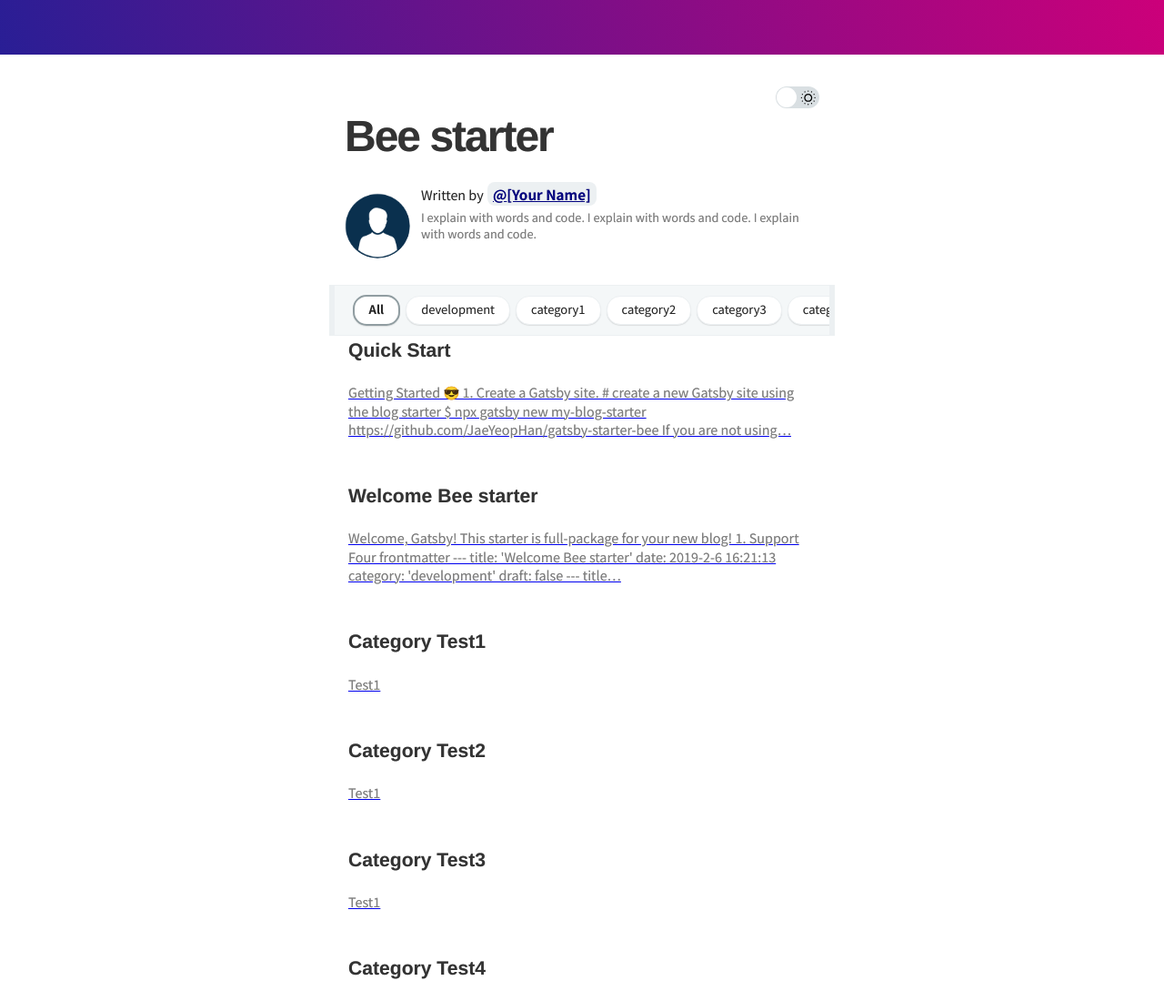
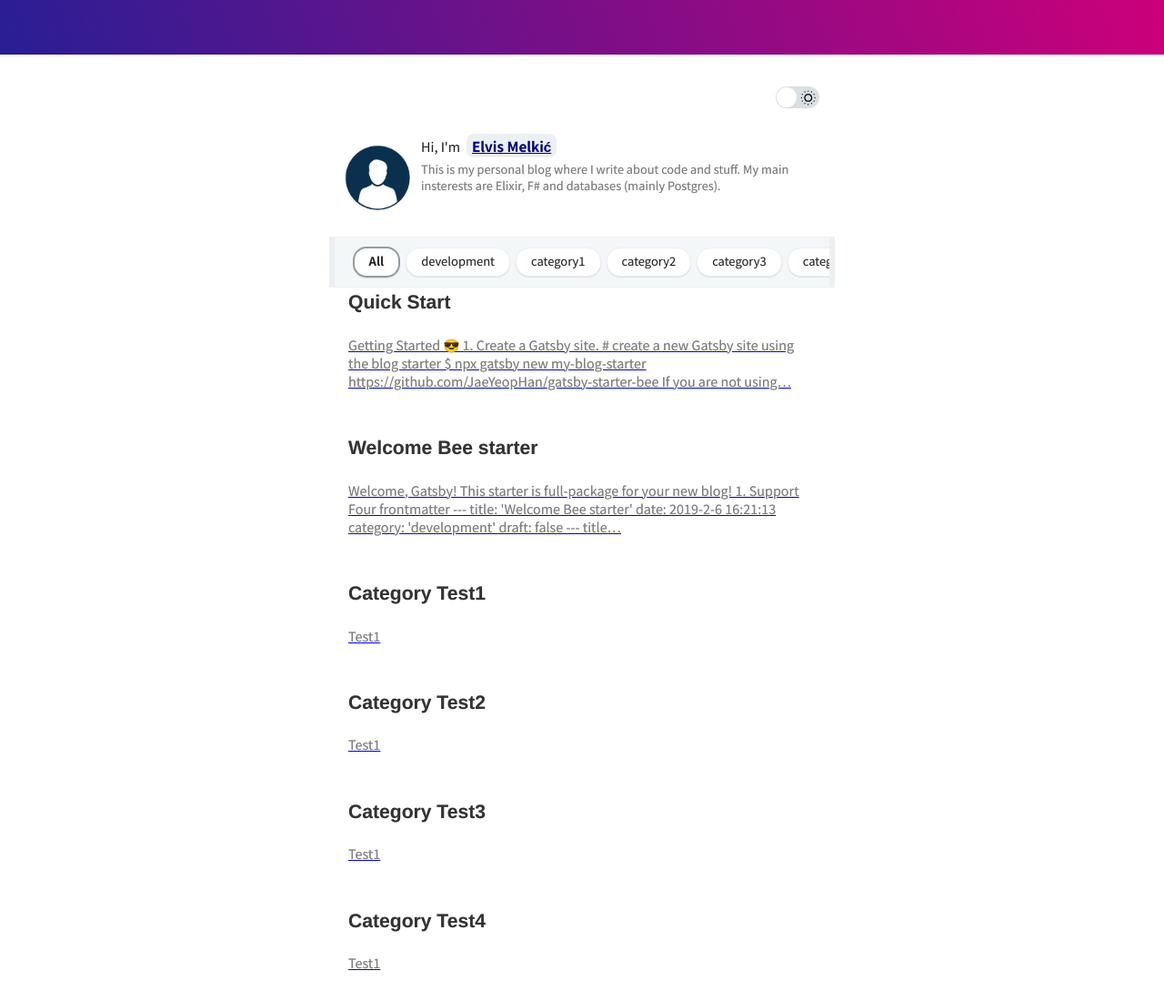
Before and after one commit to elvismelkic/elvismelkic.com, a Gatsby site: page / in a window 1280 px wide. Shown: the top 1100 px of the page at 91% size. Built offline with nearby package versions, Linux system fonts and the light colour scheme; Gatsby itself is replaced by a stand-in of ours; some packages are replaced by stand-ins of ours; what typography-theme-github would draw is missing.

Commit message:
Change meta data

```diff
--- a/gatsby-meta-config.js
+++ b/gatsby-meta-config.js
@@ -1,8 +1,9 @@
 module.exports = {
-  title: `Bee starter`,
+  title: ``,
   description: `Blog posted about ...`,
-  author: `[Your Name]`,
-  introduction: `I explain with words and code. I explain with words and code. I explain with words and code.`,
+  authorName: `Elvis`,
+  author: `Elvis Melkić`,
+  introduction: `This is my personal blog where I write about code and stuff. My main insterests are Elixir, F# and databases (mainly Postgres).`,
   siteUrl: `https://gatsby-starter-bee.netlify.com`, // Your blog site url
   social: {
     twitter: ``, // Your Twitter account
--- a/src/components/bio/index.jsx
+++ b/src/components/bio/index.jsx
@@ -23,9 +23,9 @@
                 }}
               />
               <div className="author-name">
-                <span className="author-name-prefix">Written by</span>
+                <span className="author-name-prefix">Hi, I'm </span>
                 <Link to={'/about'} className="author-name-content">
-                  <span>@{author}</span>
+                  <span>{author}</span>
                 </Link>
                 <p className="author-introduction">{introduction}</p>
                 <p className="author-socials">
```
